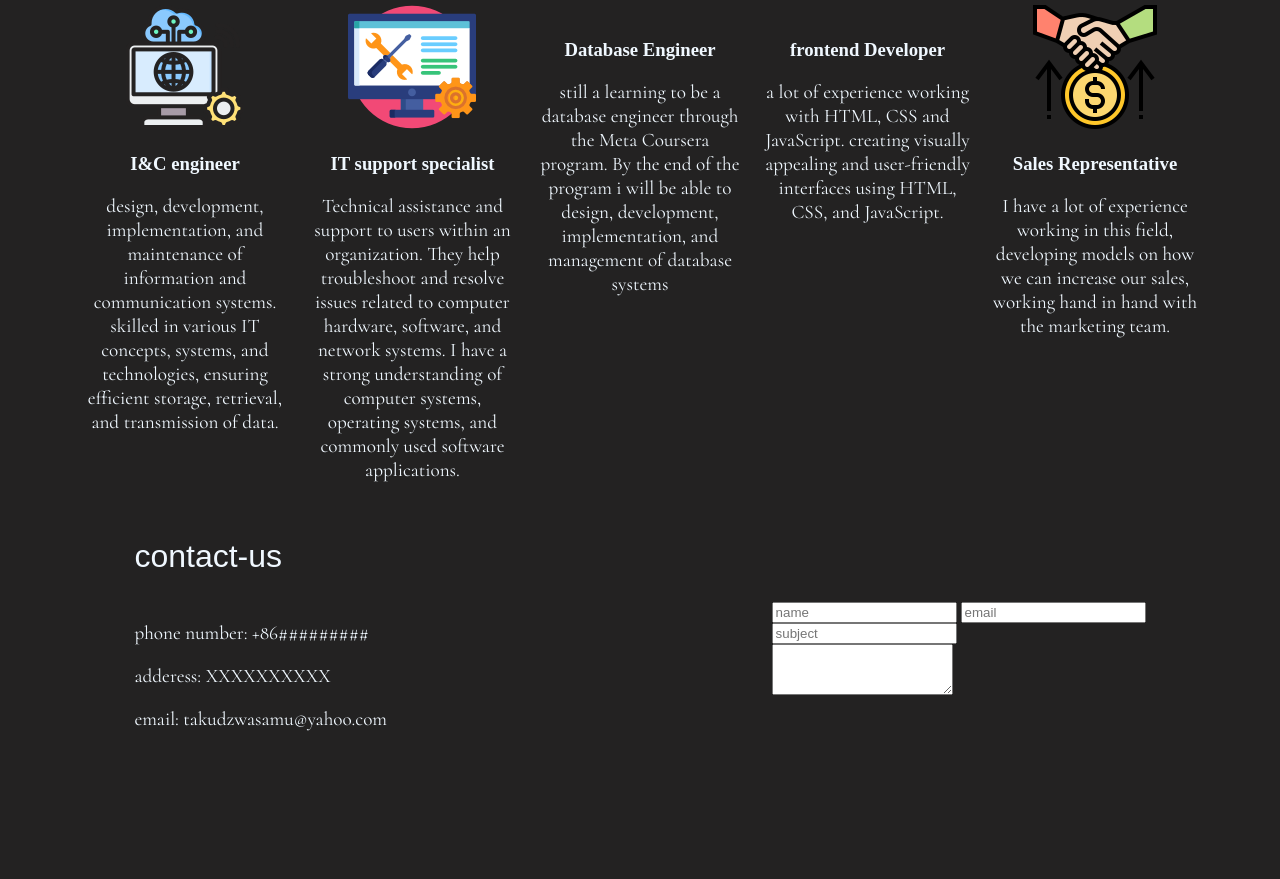
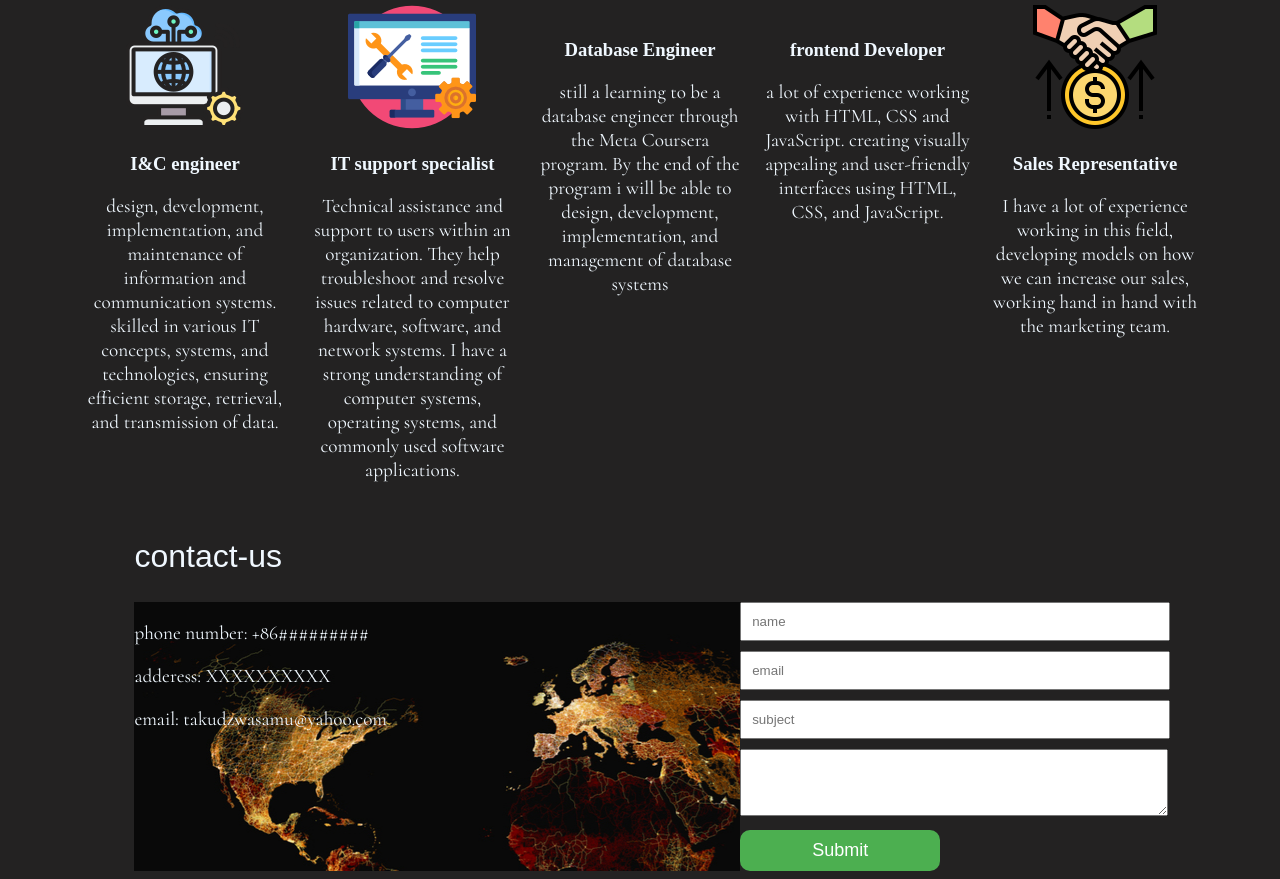
Before and after one commit to shakespear95/mycv, a plain HTML site: page index.html in a window 1280 px wide. Shown: the part 1365-2244 px from the top of the page. Before the commit the page ends 2124 px from the top, so only its background shows below. Drawn offline with Linux system fonts and the light colour scheme.

Commit message:
added a few fitures

```diff
--- a/index.css
+++ b/index.css
@@ -159,7 +159,27 @@ button {
   justify-content: space-between;
 }
 
-.name,
-.email {
-  width: %;
+.form input[type="text"],
+.form textarea {
+  width: 100%;
+  padding: 10px;
+  margin-bottom: 10px;
 }
+
+.form button {
+  background-color: #4CAF50;
+  color: white;
+  padding: 10px 20px;
+  border: none;
+  cursor: pointer;
+}
+
+.form button:hover {
+  background-color: #45a049;
+}
+
+.myinfo {
+  background: url(img/CP-Mapping-the-Worlds-Roads-Shareable.jpg);
+  width: 60%;
+  height: auto;
+}
--- a/index.html
+++ b/index.html
@@ -16,12 +16,12 @@
       <div class="nav-links">
         <a href="#middle1" class="navli">Welcome</a>
         <a href="#About" class="navli">About-me</a>
-        <a href="#Services" class="navli">Services</a>
+        <a href="#Service" class="navli">Services</a>
         <a href="#contact" class="navli">Contact</a>
       </div>
   </header>
 
-   <section class="middle1">
+   <section class="middle1" id="middle1">
     <div class="textpart">
       <h1>
       Welcome <br>
@@ -40,7 +40,7 @@
 
    </section>
 
-   <section class="About">
+   <section class="About" id="About">
     <div class="about-1">
       <h2>
         About me
@@ -93,7 +93,7 @@
 
    </section>
 
-   <section class="Service">
+   <section class="Service" id="Service">
       <h2>
         Services
       </h2>
@@ -159,6 +159,7 @@
         <input type="text" placeholder="email" class="email"> <br>
         <input type="text" placeholder="subject"><br>
         <textarea name="" id="input" class="form-control" rows="3" required="required"></textarea>
+        <button type="submit" class="btn btn-primary">Submit</button>
       </div>
 
     </div>
```
Also changed, not shown: img/CP-Mapping-the-Worlds-Roads-Shareable.jpg (added).
